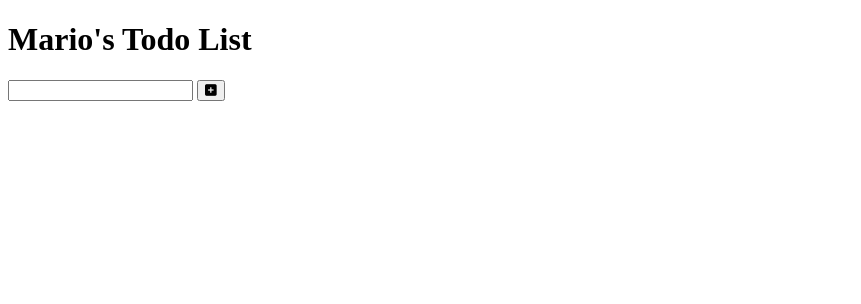
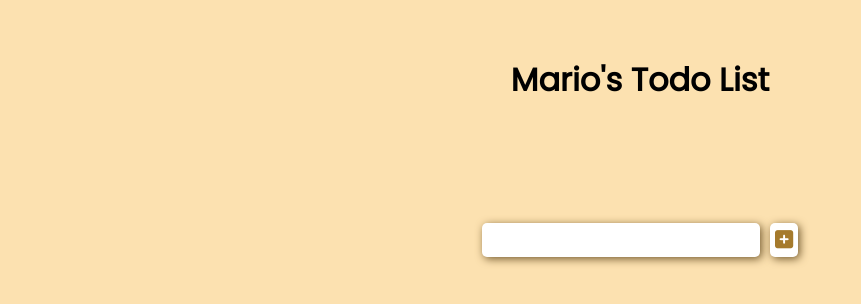
Before and after one commit to KoliosMarios/TodoList, a plain HTML site: page index.html in a window 1280 px wide. Shown: the whole page, without its empty margins (0-861 px from the left). Drawn offline with Linux system fonts and the light colour scheme.

Commit message:
insert basic styles

```diff
--- a/index.html
+++ b/index.html
@@ -23,7 +23,7 @@
     </header>
     <form>
       <input type="text" class="new_todo" />
-      <button type="new_todo_button">
+      <button type="submit" class="new_todo_button">
         <i class="fas fa-plus-square"></i>
       </button>
     </form>
--- a/styles.css
+++ b/styles.css
@@ -0,0 +1,39 @@
+* {
+    margin: 0;
+    padding: 0;
+    box-sizing: border-box;
+}
+
+body {
+    background-color: rgb(252, 225, 176);
+    font-family: "Poppins", sans-serif;
+    min-height: 100vh;
+}
+
+header, form {
+    min-height: 20vh;
+    display: flex;
+    justify-content: center;
+    align-items: center;
+}
+
+.new_todo, .new_todo_button{
+    padding: 5px;
+    margin: 5px;
+    font-size: 1.3rem;
+    border: none;
+    border-radius: 5px;
+    box-shadow: 2px 2px 8px rgb(116, 91, 47);
+}
+
+.new_todo_button {
+    color: rgb(165, 122, 44);
+    background: white;
+    cursor: pointer;
+    transition: all 0.5s ease;
+}
+
+.new_todo_button:hover {
+    background: rgb(165, 122, 44);
+    color: white;
+}
```
